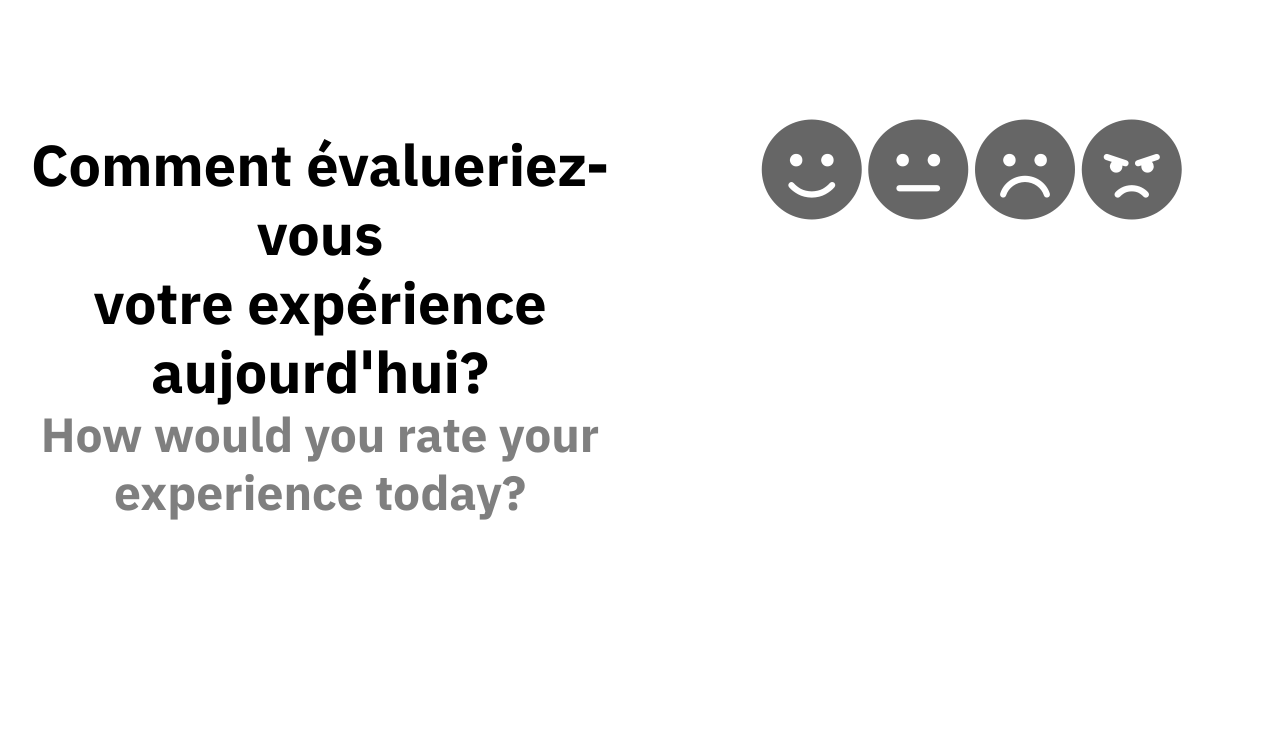
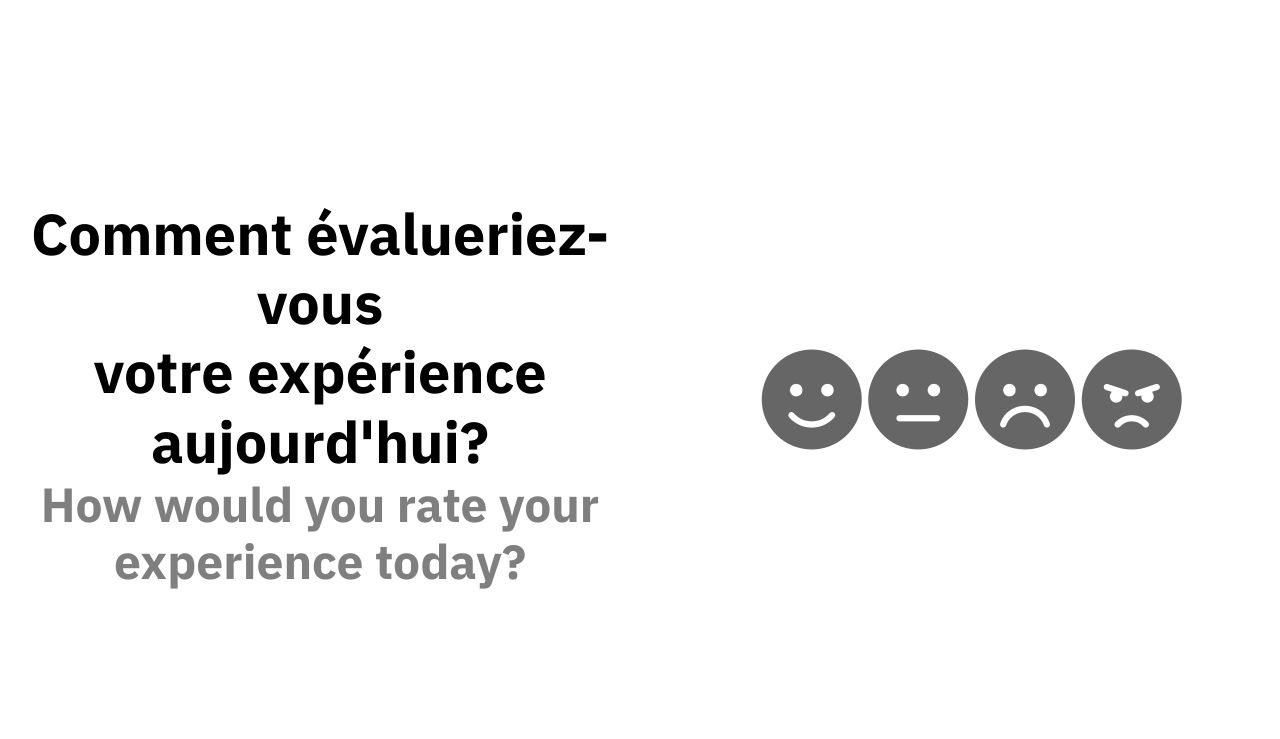
Before and after one commit to bmeunier/happyornot, a plain HTML site: page index.html in a window 1280 px wide. Shown: the top 739 px of the page. Drawn offline with Linux system fonts and the light colour scheme.

Commit message:
Row changes

```diff
--- a/index.html
+++ b/index.html
@@ -24,7 +24,8 @@
 
     <!-- Step 1 - MOOD -->
     <div class="bloc l-bloc none full-width-bloc bloc-fill-screen section-mood" id="bloc-2">
-      <div class="container bloc-lg">
+
+      <div class="container ">
         <div class="row">
           <div class="col">
             <h1 class="mg-md text-lg-center text-md-center text-sm-center text-center form-title">
@@ -32,7 +33,6 @@
             </h1>
           </div>
         </div>
-      <div class="container ">
         <div class="row faces">
           <div class="offset-md-2 col-6 col-md-2 col-sm-3 text-center">
             <a data-mood="happy" title="happy"><span class="fa fa-smile icon-xl"></span></a>
```
